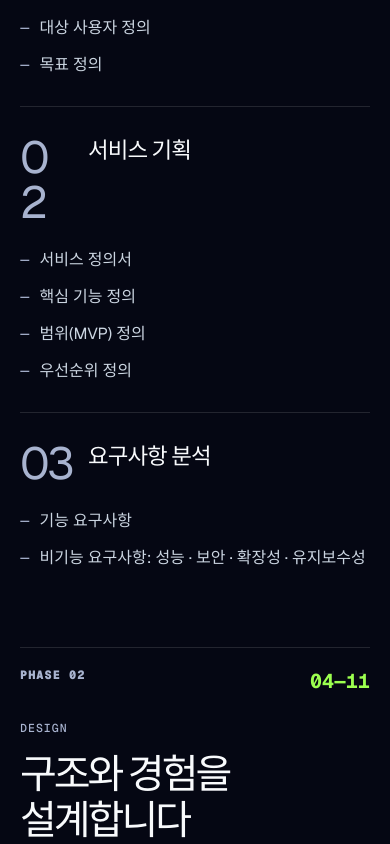
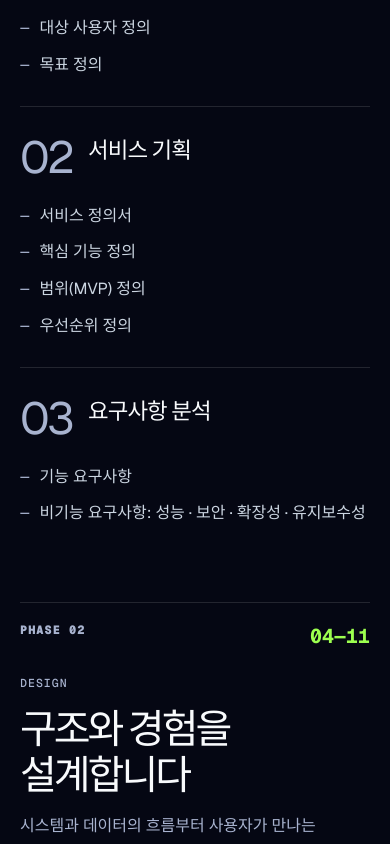
Before and after one commit to tami-bang/tami-bang.github.io, a Next.js app: page /roadmap in a window 390 px wide. Shown: the part 1080-1924 px from the top of the page. Built offline with nearby package versions, Linux system fonts and the light colour scheme.

Commit message:
fix: Roadmap 번호 및 About 타이포그래피 조정
- Roadmap 단계 번호 01~25 줄바꿈 문제 수정
- About Journey Storyboard 소개 문구 크기 및 위계 조정
- 기존 인터랙션과 반응형 구조 유지

```diff
--- a/src/styles/editorial.css
+++ b/src/styles/editorial.css
@@ -1451,3 +1451,31 @@ html .roadmap-page.editorial-subpage .roadmap-index a[data-active] {
     gap: 10px;
   }
 }
+
+/* Keep every two-digit step number intact at the existing display size. */
+.roadmap-page.editorial-subpage .roadmap-step__heading {
+  grid-template-columns: minmax(2ch, 80px) minmax(0, 1fr);
+}
+.roadmap-page.editorial-subpage .roadmap-step__heading > span {
+  min-width: 2ch;
+  white-space: nowrap;
+  overflow-wrap: normal;
+  word-break: normal;
+  flex-shrink: 0;
+}
+
+.about-page.editorial-subpage .journey-board__intro h2 {
+  font-size: clamp(1.575rem, 3.08vw, 2.94rem);
+  line-height: 1.4;
+}
+.about-page.editorial-subpage .journey-board__intro .scroll-reveal-text {
+  max-width: 900px;
+  font-size: clamp(1.19rem, 2.8vw, 2.8rem);
+  line-height: 1.65;
+}
+
+@media (max-width: 720px) {
+  .roadmap-page.editorial-subpage .roadmap-step__heading {
+    grid-template-columns: minmax(2ch, 52px) minmax(0, 1fr);
+  }
+}
```
